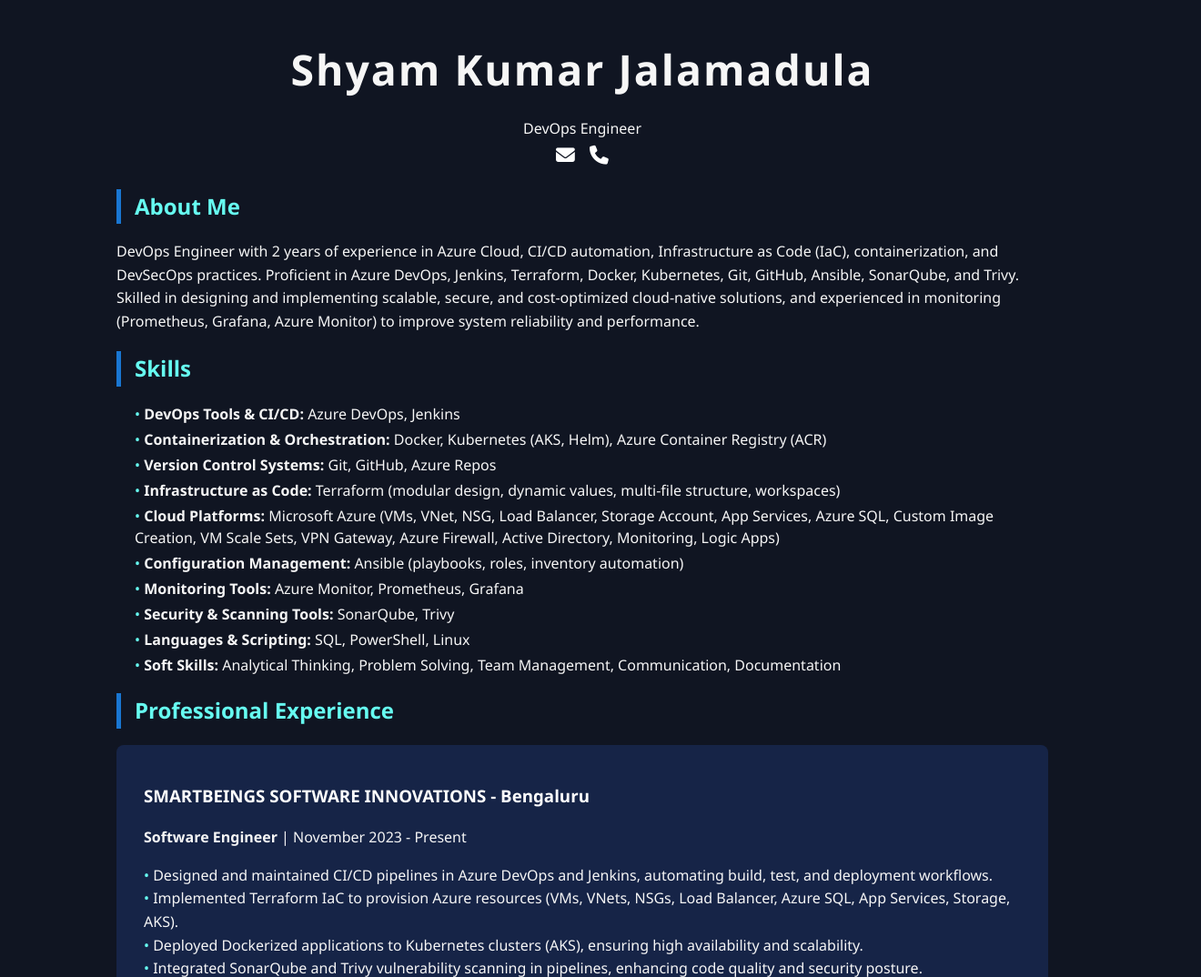
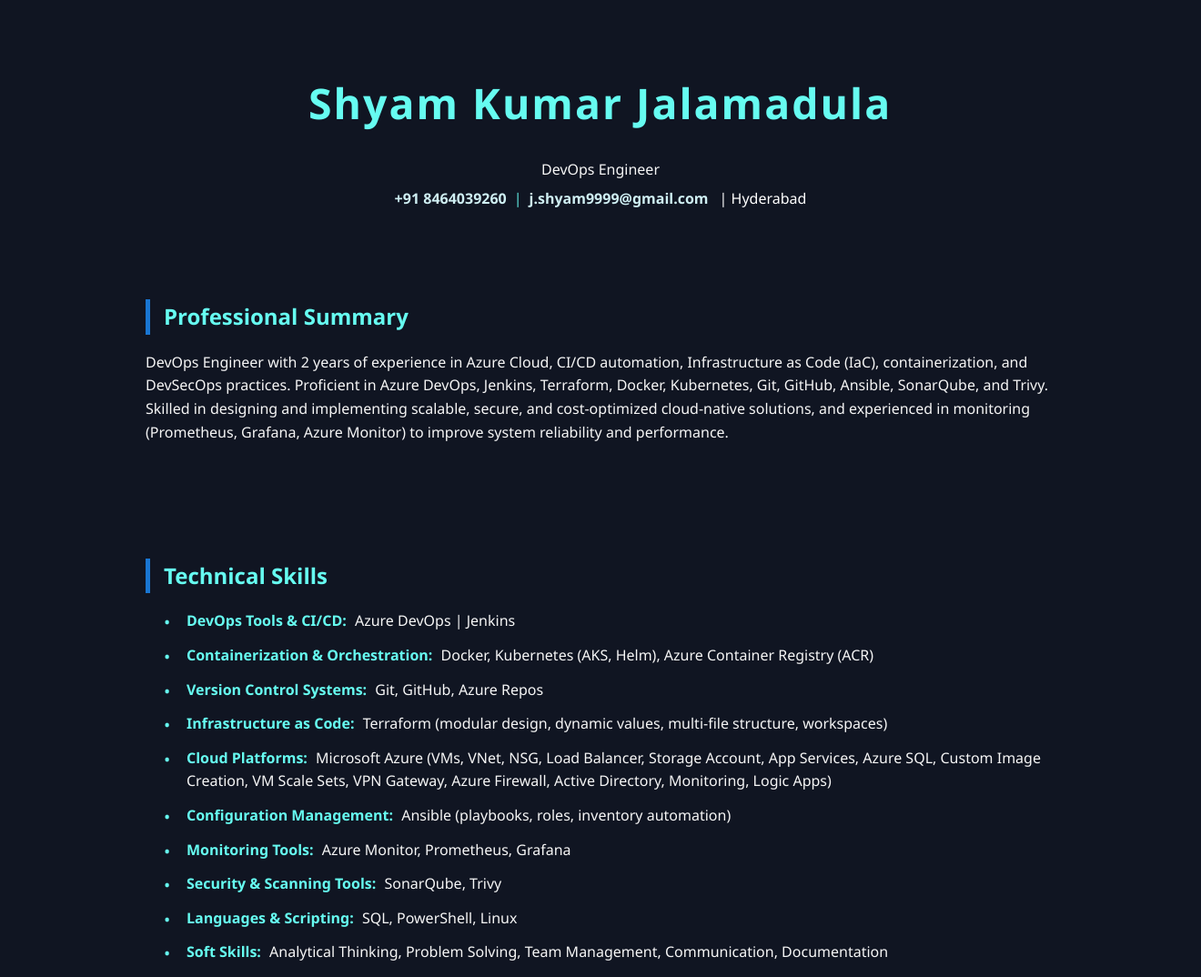
Before and after one commit to Shyam-1952/ShyamKumarJalamadula, a plain HTML site: page index.html in a window 1280 px wide. Shown: the top 1074 px of the page at 91% size, 1320 px wide, since content can reach past the window. Drawn offline with Linux system fonts and the light colour scheme.

Commit message:
add Glass UI

```diff
--- a/index.html
+++ b/index.html
@@ -15,19 +15,21 @@
       <section class="section">
         <h1>Shyam Kumar Jalamadula</h1>
         <p class="tagline">DevOps Engineer</p>
-        <div class="icons">
-          <a href="mailto:j.shyam9999@gmail.com" target="_blank" rel="noopener" title="Email"><i class="fas fa-envelope"></i></a>
-          <a href="tel:8464039260" target="_blank" rel="noopener" title="Call"><i class="fas fa-phone"></i></a>
+        <div class="contact-line">
+          <span class="contact-item">+91 8464039260</span>
+          <span class="sep"> | </span>
+          <a class="contact-item" href="mailto:j.shyam9999@gmail.com">j.shyam9999@gmail.com</a>
+          <span class="contact-location">| Hyderabad</span>
         </div>
       </section>
       <section class="section">
-        <h2>About Me</h2>
+        <h2>Professional Summary</h2>
         <p>DevOps Engineer with 2 years of experience in Azure Cloud, CI/CD automation, Infrastructure as Code (IaC), containerization, and DevSecOps practices. Proficient in Azure DevOps, Jenkins, Terraform, Docker, Kubernetes, Git, GitHub, Ansible, SonarQube, and Trivy. Skilled in designing and implementing scalable, secure, and cost-optimized cloud-native solutions, and experienced in monitoring (Prometheus, Grafana, Azure Monitor) to improve system reliability and performance.</p>
       </section>
       <section class="section">
-        <h2>Skills</h2>
+        <h2>Technical Skills</h2>
         <ul class="skills-list">
-          <li><b>DevOps Tools & CI/CD:</b> Azure DevOps, Jenkins</li>
+          <li><b>DevOps Tools & CI/CD:</b> Azure DevOps | Jenkins</li>
           <li><b>Containerization & Orchestration:</b> Docker, Kubernetes (AKS, Helm), Azure Container Registry (ACR)</li>
           <li><b>Version Control Systems:</b> Git, GitHub, Azure Repos</li>
           <li><b>Infrastructure as Code:</b> Terraform (modular design, dynamic values, multi-file structure, workspaces)</li>
@@ -42,7 +44,7 @@
       <section class="section">
         <h2>Professional Experience</h2>
         <div class="project-card">
-          <h3>SMARTBEINGS SOFTWARE INNOVATIONS - Bengaluru</h3>
+          <h3>SMARTBEINGS SOFTWARE INNOVATIONS <span class="project-location">- Bengaluru</span></h3>
           <p><b>Software Engineer</b> | November 2023 - Present</p>
           <ul>
             <li>Designed and maintained CI/CD pipelines in Azure DevOps and Jenkins, automating build, test, and deployment workflows.</li>
@@ -62,25 +64,27 @@
           <h3>Azure DevOps CI/CD & IaC Automation</h3>
           <p><b>Client:</b> BrightPath Solutions | <b>Role:</b> DevOps Engineer</p>
           <ul>
-            <li>Assisted in developing and maintaining CI/CD pipelines using Azure DevOps (YAML) to automate build, test, and deployment for AKS clusters.</li>
-            <li>Configured gated release pipelines with environment-based approvals (Stage, Dev, Prod) for controlled deployments.</li>
-            <li>Integrated SonarQube for static code analysis and applied quality gates.</li>
-            <li>Implemented Infrastructure as Code using Terraform modules and workspaces to provision Azure resources.</li>
-            <li>Containerized applications with Docker and deployed them to AKS using Helm charts.</li>
-            <li>Implemented Azure AD RBAC across development and test environments.</li>
-            <li>Configured monitoring dashboards with Prometheus and Grafana for improved visibility.</li>
+            <li>Assisted in developing and maintaining CI/CD pipelines using Azure DevOps (YAML) to automate build, test, and deployment for AKS clusters, integrating with GitHub repositories.</li>
+            <li>Configured gated release pipelines with environment-based approvals (Stage, Dev, Prod) to support controlled and reliable deployments.</li>
+            <li>Participated in troubleshooting and optimizing CI/CD workflows, reducing failures and improving deployment reliability. Integrated SonarQube for static code analysis and applied quality gates.</li>
+            <li>Contributed to Infrastructure as Code (IaC) using Terraform modules and workspaces to provision Azure resources, including VNets, subnets, NSGs, Application Gateway, and Load Balancer.</li>
+            <li>Containerized applications with Docker and deployed to Azure Kubernetes Service (AKS), using Helm charts to manage Kubernetes workloads.</li>
+            <li>Implemented access control using Azure Active Directory (Azure AD) Role-Based Access Control (RBAC) across development and test environments.</li>
+            <li>Configured basic dashboards with Prometheus and Grafana to improve visibility into application and infrastructure health.</li>
+            <li>Worked closely with development and operations teams to document procedures, support deployments, and assist in resolving production issues.</li>
           </ul>
         </div>
         <div class="project-card">
           <h3>Jenkins CI/CD Automation</h3>
           <p><b>Client:</b> Falconsystem | <b>Role:</b> DevOps Engineer</p>
           <ul>
-            <li>Built end-to-end CI/CD automation using Jenkins pipelines for Angular and Python applications.</li>
-            <li>Configured Jenkins credentials for secure secrets and environment variables management.</li>
-            <li>Built and deployed Docker images to ACR and AKS across multiple environments.</li>
-            <li>Managed AKS deployments using namespaces for environment isolation.</li>
-            <li>Implemented comprehensive CI/CD pipeline stages from code checkout to deployment.</li>
-            <li>Ensured proper environment setup and configuration management.</li>
+            <li>Worked on end-to-end CI/CD automation using Jenkins pipelines to build and deploy Angular (frontend) and Python (backend) applications stored in GitHub repositories.</li>
+            <li>Configured Jenkins credentials to securely manage secrets and environment variables, ensuring secure access to sensitive data during pipeline execution.</li>
+            <li>Built Docker images for backend and frontend services, pushed to Azure Container Registry (ACR), and deployed workloads to Azure Kubernetes Service (AKS) across multiple environments.</li>
+            <li>Managed AKS deployments using namespaces, clusters, and pods for environment isolation and better resource management.</li>
+            <li>Implemented CI pipeline stages for checkout, build, image creation, and push to ACR, followed by CD stages to deploy into respective AKS environments.</li>
+            <li>Applied one-time backend configurations locally, ensuring proper environment setup before deployment to Kubernetes.</li>
+            <li>Collaborated with developers and testers to ensure smooth integration, deployment, and environment consistency in all stages.</li>
           </ul>
         </div>
       </section>
@@ -88,7 +92,7 @@
         <h2>Education</h2>
         <ul>
           <li><b>Bachelor of Technology</b> - Electronics and Communication Engineering
-            <br>Lendi Institute of Engineering and Technology (2023)</li>
+            <br>Lendi Institute of Engineering and Technology - (2023)</li>
         </ul>
       </section>
       <section class="section">
--- a/portfolio.css
+++ b/portfolio.css
@@ -76,14 +76,24 @@
 }
 .project-card h3, .internship-card h3 {
     color: #fff;
+    margin-bottom: 15px;
+}
+
+/* Inline project location next to company name */
+.project-card h3 .project-location {
+    color: #cfeff3; /* soft white/teal to differentiate slightly */
+    font-weight: 600;
+    margin-left: 8px;
+    font-size: 0.95em;
+}
+
+.project-card p {
+    margin-bottom: 15px;
 }
 ul {
     list-style: none;
     padding: 0;
-}
-li::before {
-    content: "• ";
-    color: #66fcf1;
+    width: 100%;
 }
 .resume-btn {
     display: inline-block;
@@ -130,7 +140,11 @@
     color: #fff;
 }
 .container {
-    display: block;
+    display: flex;
+    flex-direction: column;
+    align-items: center;
+    width: 100%;
+    padding: 20px 20px;
 }
 
 /* Center the first section's header content */
@@ -142,21 +156,148 @@
     text-align: center;
 }
 .section {
-    margin-top: 0;
-    margin-bottom: 0;
+    margin: 15px auto;
+    position: relative;
+    transition: all 0.3s ease;
+    border-radius: 12px;
+    padding: 30px;
+    max-width: 1000px;
+    transform-origin: center;
+    width: 95%;
 }
+
+.section:hover {
+    background: rgba(255, 255, 255, 0.1);
+    -webkit-backdrop-filter: blur(10px);
+    backdrop-filter: blur(10px);
+    border: 1px solid rgba(255, 255, 255, 0.1);
+    box-shadow: 0 8px 22px 0 rgba(31, 38, 135, 0.37);
+    transform: scale(1.02);
+}
+
+/* Fallback for browsers that don't support backdrop-filter */
+@supports not (backdrop-filter: blur(10px)) {
+    .section:hover {
+        background: rgba(22, 36, 71, 0.8);
+        border: 1px solid rgba(255, 255, 255, 0.1);
+    }
+}
+
+/* Reduce motion if user prefers it */
+@media (prefers-reduced-motion: reduce) {
+    .section {
+        transition: none;
+    }
+}
+
+/* Adjust for mobile devices */
+@media (max-width: 768px) {
+    .section:hover {
+        -webkit-backdrop-filter: blur(5px);
+        backdrop-filter: blur(5px);
+    }
+}
+
 .section:first-child {
-    margin-top: 0;
+    margin-top: 48px; /* increase top gap so the whole section sits lower on the page */
+    /* match other sections' width but reduce the top padding so title sits closer to the top border */
+    padding: 8px 30px 18px 30px; /* top right bottom left */
+    transition: transform 0.45s cubic-bezier(.2,.8,.2,1), background 0.35s ease, box-shadow 0.35s ease;
+    max-width: 1000px;
+    width: 95%;
+    display: block;
+    border-radius: 12px;
+    background: transparent;
 }
-.skills-list {
+
+.container .section:first-child h1 {
+    color: #66fcf1;
+    transition: transform 0.45s cubic-bezier(.2,.8,.2,1), text-shadow 0.35s ease, color 0.35s ease;
+    will-change: transform;
+    margin-top: 0; /* remove default top margin so title sits closer to section top */
+    margin-bottom: 8px;
+}
+
+.container .section:first-child .contact-line {
+    transition: transform 0.35s cubic-bezier(.2,.8,.2,1), color 0.35s ease;
+    margin-top: 6px;
+}
+
+.container .section:first-child:hover {
+    transform: translateY(-6px) scale(1.045);
+    background: rgba(255,255,255,0.09);
+    -webkit-backdrop-filter: blur(12px);
+    backdrop-filter: blur(12px);
+    border: 1px solid rgba(255,255,255,0.09);
+    box-shadow: 0 20px 50px rgba(31,38,135,0.40);
+}
+
+.container .section:first-child:hover h1 {
+    transform: scale(1.06);
+    text-shadow: 0 6px 30px rgba(0,0,0,0.6);
+    color: #66fcf1;
+}
+
+.container .section:first-child:hover .contact-line {
+    transform: translateY(-4px) scale(1.03);
+    color: #66fcf1;
+}
+.skills-list, .project-card ul, .section ul {
     margin: 0;
     padding-left: 20px;
+    list-style: none;
 }
-.skills-list li {
-    margin-bottom: 4px;
-    line-height: 1.5;
+
+.skills-list li, .project-card li, .section li {
+    margin-bottom: 12px;
+    line-height: 1.6;
+    position: relative;
+    padding-left: 25px;
+}
+
+.skills-list li::before, .project-card li::before, .section li::before {
+    content: "•";
+    color: #66fcf1;
+    font-size: 1.2em;
+    position: absolute;
+    left: 0;
+    top: -1px;
+}
+
+.skills-list b, .project-card b, .section b {
+    color: #66fcf1;
+    margin-right: 5px;
 }
 @media (max-width: 750px) {
     section { padding: 40px 5%;}
     .skills-grid, .certificates ul, .education ul {flex-direction: column;}
 }
+
+/* Contact line styling (phone and email displayed inline) */
+.contact-line {
+    margin-top: 8px;
+    display: flex;
+    align-items: center;
+    justify-content: center;
+    gap: 8px;
+    font-size: 1rem;
+    color: #cfeff3;
+}
+.contact-line .contact-item {
+    color: #cfeff3;
+    text-decoration: none;
+    font-weight: 600;
+}
+.contact-line .contact-item:hover {
+    color: #66fcf1;
+}
+.contact-line .sep {
+    color: #66fcf1;
+    opacity: 0.9;
+}
+/* Location text next to email - plain white, no hover color change */
+.contact-line .contact-location {
+    color: #ffffff;
+    font-weight: 500;
+    margin-left: 4px;
+}
```
